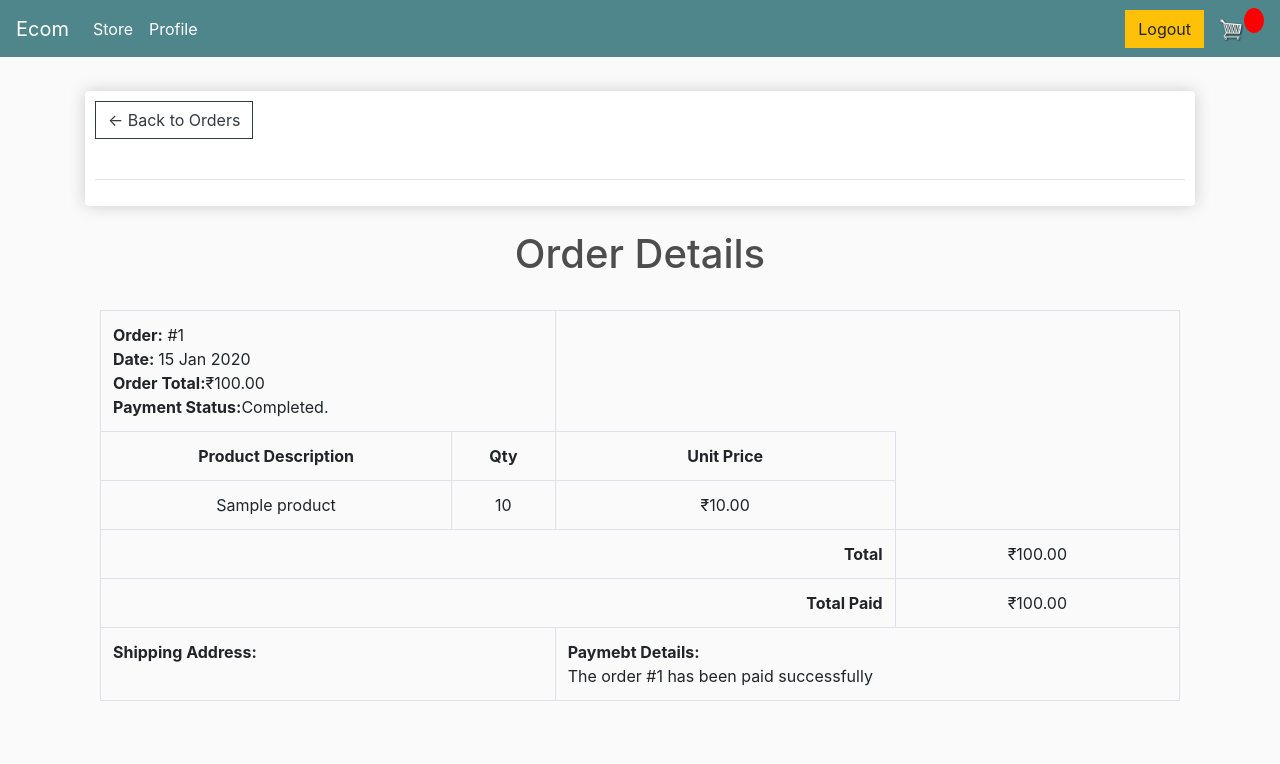
After one commit to saiyadfaizan/ecomm, a Django app: page /order/1 in a window 1280 px wide. The commit adds this page. Shown: the top 764 px of the page. Run offline with Django 3.2, Linux system fonts and the light colour scheme; a user stored in the database is signed in; tables that the repository leaves empty hold one stand-in row (values such as "Sample post"); some libraries are stand-ins or nearby versions.

Commit message:
adding order details functionality

```diff
--- a/requirements.txt
+++ b/requirements.txt
@@ -23,7 +23,6 @@ oauthlib==3.1.0
 pep8==1.7.1
 Pillow==5.4.1
 pipenv==2020.11.15
-pkg-resources==0.0.0
 pycodestyle==2.6.0
 pycparser==2.20
 pyflakes==2.2.0
--- a/store/admin.py
+++ b/store/admin.py
@@ -3,7 +3,7 @@ from .models import *
 # Register your models here.
 
 admin.site.register(Customer)
-#admin.site.register(Category)
+admin.site.register(Category)
 admin.site.register(Product)
 admin.site.register(Order)
 admin.site.register(OrderItem)
--- a/store/models.py
+++ b/store/models.py
@@ -1,5 +1,6 @@
 from django.contrib.auth.models import User
 from django.db import models
+from django.db.models.fields.related import ForeignKey
 
 # Create your models here.
 
@@ -13,13 +14,25 @@ class Customer(models.Model):
     name = models.CharField(max_length=200, null=True)
     email = models.CharField(max_length=200)
 
+
+    def __str__(self):
+        return self.name
+
+class Category(models.Model):
+
+    name = models.CharField(max_length=250, unique=True)
+    description = models.TextField(blank=True)
+
     def __str__(self):
         return self.name
 
 
+
 class Product(models.Model):
     name = models.CharField(max_length=200)
+    category = models.ForeignKey(Category, on_delete=models.CASCADE, null=True, blank=True)
     price = models.FloatField()
+    description = models.TextField(blank=True)
     digital = models.BooleanField(default=False, null=True, blank=True)
     image = models.ImageField(null=True, blank=True)
 
@@ -41,6 +54,7 @@ class Order(models.Model):
         on_delete=models.SET_NULL,
         null=True,
         blank=True)
+    emailAddress = models.EmailField(max_length=250, blank=True)
     date_ordered = models.DateTimeField(auto_now_add=True)
     complete = models.BooleanField(default=False)
     transaction_id = models.CharField(max_length=100, null=True)
@@ -76,6 +90,7 @@ class OrderItem(models.Model):
     quantity = models.IntegerField(default=0, null=True, blank=True)
     date_added = models.DateTimeField(auto_now_add=True)
 
+
     @property
     def get_total(self):
         total = self.product.price * self.quantity
--- /dev/null
+++ b/store/templates/store/order_detail.html
@@ -0,0 +1,76 @@
+{% extends 'store/main.html' %}
+{% load static %}
+{% block content %}
+<div class="row">
+    <div class="col-lg-12">
+        <div class="box-element">
+            <a class="btn btn-outline-dark" href="{% url 'order_history' %}">&#x2190; Back to Orders</a>
+            <br>
+            <br>
+            <hr>
+        </div>
+
+        <div class="container">
+
+            <div class="text-center">
+                <br>
+                <h1 class="text-center product_title">
+                    Order Details
+                </h1>
+                <br>
+                <table class="table table-bordered">
+                    <tr>
+                        <td class="text-left" colspan="2">
+                            <b>Order:</b> #{{ order.id }}
+                            <br>
+                            <b>Date: </b>{{ order.date_ordered|date:"d M Y" }}
+                            <br>
+                            <b>Order Total:</b>&#x20B9;{{ order.get_cart_total|floatformat:2 }}
+                            <br>
+                            <b>Payment Status:</b>Completed.
+                        </td>
+
+                    </tr>
+                    <tr>
+                        <td><b>Product Description</b></td>
+                        <td><b>Qty</b></td>
+                        <td><b>Unit Price</b></td>
+                    </tr>
+                    {% for item in order_items %}
+                    <tr>
+                        <td>{{ item.product.name }}</td>
+                        <td>{{ item.quantity }}</td>
+                        <td>&#x20B9;{{item.product.price|floatformat:2}}</td>
+
+                    </tr>
+                    {% endfor %}
+                    <tr>
+                        <td class="text-right" colspan="3"><b>Total</b></td>
+                        <td>&#x20B9;{{ order.get_cart_total|floatformat:2 }}</td>
+                    </tr>
+                    <tr>
+                        <td class="text-right" colspan="3"><b>Total Paid</b></td>
+                        <td>&#x20B9;{{ order.get_cart_total|floatformat:2 }}</td>
+                    </tr>
+                    <tr>
+                        <td class="text-left" colspan="2">
+                            <b>Shipping Address:</b> <br>
+
+                        </td>
+                        <td class="text-left" colspan="2">
+                            <b>Paymebt Details:</b> <br>
+                            The order #{{ order.id }} has been paid successfully
+                        </td>
+                    </tr>
+                </table>
+
+            </div>
+        </div>
+        <br><br>
+
+
+    </div>
+
+</div>
+</div>
+{% endblock content %}
--- a/store/templates/store/profile.html
+++ b/store/templates/store/profile.html
@@ -22,6 +22,7 @@
             <a class="btn btn-outline-primary" href="{%url 'update_user'%}">Update Info</a>
             <a class="btn btn-outline-warning" href="{%url 'change_password'%}">Change Password</a>
             <a class="btn btn-outline-danger" href="{%url 'logout'%}">Logout</a>
+            <a class="btn btn-outline-danger" href="{%url 'order_history'%}">Order History</a>
 
 
 
--- a/store/urls.py
+++ b/store/urls.py
@@ -5,7 +5,7 @@ from django.urls import path
 
 from . import views
 from .views import (LoginView, LogoutView, SignUpView, UpdatePasswordView,
-                    UpdateUserView)
+                    UpdateUserView, OrderHistory, ViewOrder)
 
 urlpatterns = [
     path('store/', views.store, name="store"),
@@ -14,6 +14,9 @@ urlpatterns = [
     path('profile/', views.profile, name="profile"),
     path('update_item/', views.updateItem, name="update_item"),
     path('process_order/', views.processOrder, name="process_order"),
+    path('order_history/', OrderHistory.as_view(), name='order_history'),
+    path('order/<int:order_id>', ViewOrder.as_view(), name='order_detail'),
+
 
     path('signup/', SignUpView.as_view(), name='signup'),
     path('', LoginView.as_view(), name='login'),
--- a/store/views.py
+++ b/store/views.py
@@ -1,7 +1,9 @@
 
 import datetime as dt
 import json
+from itertools import product
 from json import loads
+
 from django.conf import settings
 from django.contrib.auth import (authenticate, login, logout,
                                  update_session_auth_hash)
@@ -15,6 +17,7 @@ from django.urls import reverse, reverse_lazy
 from django.views import generic
 from django.views.generic import FormView, View
 from django.views.generic.edit import CreateView
+
 from .forms import EditUserProfileForm, UpdateUserForm, UserRegisterForm
 from .models import *
 
@@ -49,7 +52,8 @@ class LoginView(generic.View):
             else:
                 return HttpResponse("Inactive user.")
         else:
-            return HttpResponseRedirect(settings.LOGIN_REDIRECT_URL)
+            #return HttpResponse('Wrong Password')
+            return render(request, 'store/wrongpassword.html')
 
         return render(request, "store/store.html")
 
@@ -59,7 +63,6 @@ class LogoutView(generic.RedirectView):
     def get_redirect_url(self, *args, **kwargs):
         logout(self.request)
         return reverse('login')
-
 
 class UpdateUserView(LoginRequiredMixin, generic.UpdateView):
     form_class = UpdateUserForm
@@ -225,3 +228,20 @@ def processOrder(request):
         print('user is not logged in')
 
     return JsonResponse('Order Placed', safe=False)
+
+class OrderHistory(View):
+
+    def get(self, request):
+        email = str(request.user.email)
+        order_details = Order.objects.filter(emailAddress=email)
+        context = {'order_details': order_details}
+        return render(request, 'store/order_history.html', context)
+
+class ViewOrder(View):
+
+    def get(self, request, order_id):
+        email = str(request.user.email)
+        order = Order.objects.get(id=order_id, emailAddress=email)
+        order_items = OrderItem.objects.filter(order=order)
+        context = {'order': order, 'order_items': order_items}
+        return render(request, 'store/order_detail.html', context)
```
Also changed, not shown: store/templates/store/order_history.html (added, +57 -0 lines), store/templates/store/wrongpassword.html (added, +31 -0 lines), store/migrations/0002_auto_20201230_0539.py (added), store/migrations/0003_order_emailaddress.py (added), store/migrations/0004_remove_order_emailaddress.py (added), store/migrations/0005_auto_20201230_0639.py (added), store/migrations/0006_auto_20201230_0641.py (added), store/migrations/0007_order_emailaddress.py (added).
